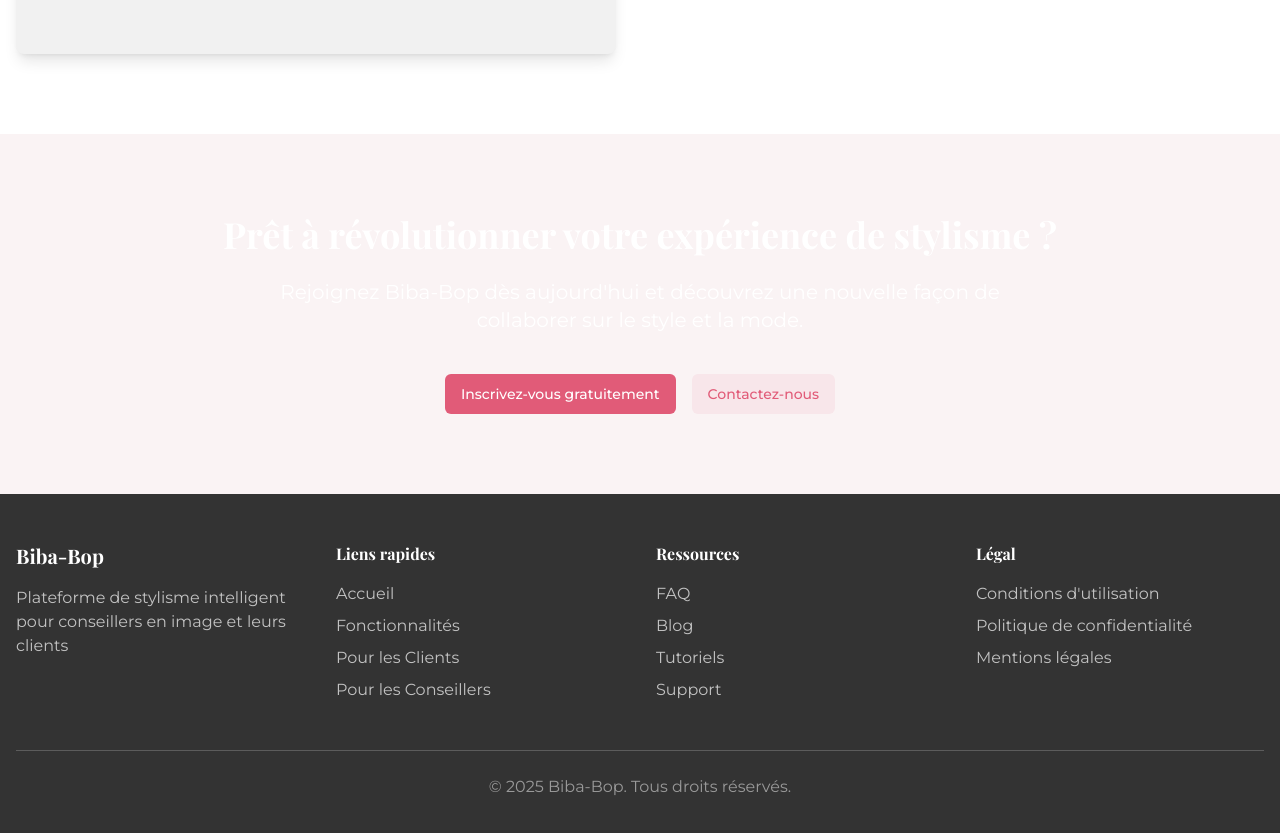
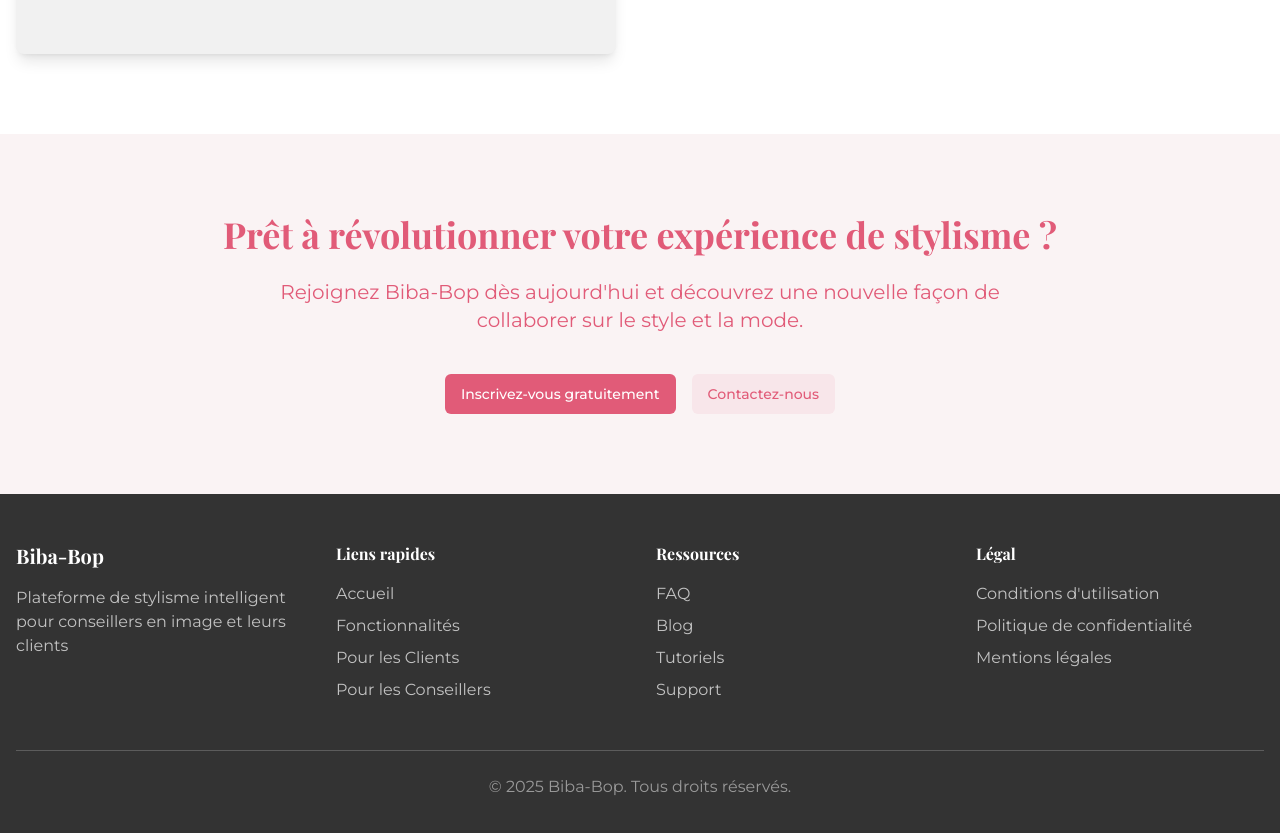
Before and after one commit to cosaques/biba-bop-style-studio, a React (Vite) app: page / in a window 1280 px wide. Shown: the part 3460-4293 px from the top of the page. Built offline with nearby package versions, Linux system fonts and the light colour scheme.

Commit message:
font color

```diff
--- a/src/pages/LandingPage.tsx
+++ b/src/pages/LandingPage.tsx
@@ -193,7 +193,7 @@ const LandingPage = () => {
       </section>
 
       {/* CTA Section */}
-      <section className="py-20 bg-bibabop-navy text-white text-center">
+      <section className="py-20 bg-bibabop-navy text-[#e15b78] text-center">
         <div className="container mx-auto px-4">
           <h2 className="text-4xl font-serif font-bold mb-6">
             Prêt à révolutionner votre expérience de stylisme ?
```
